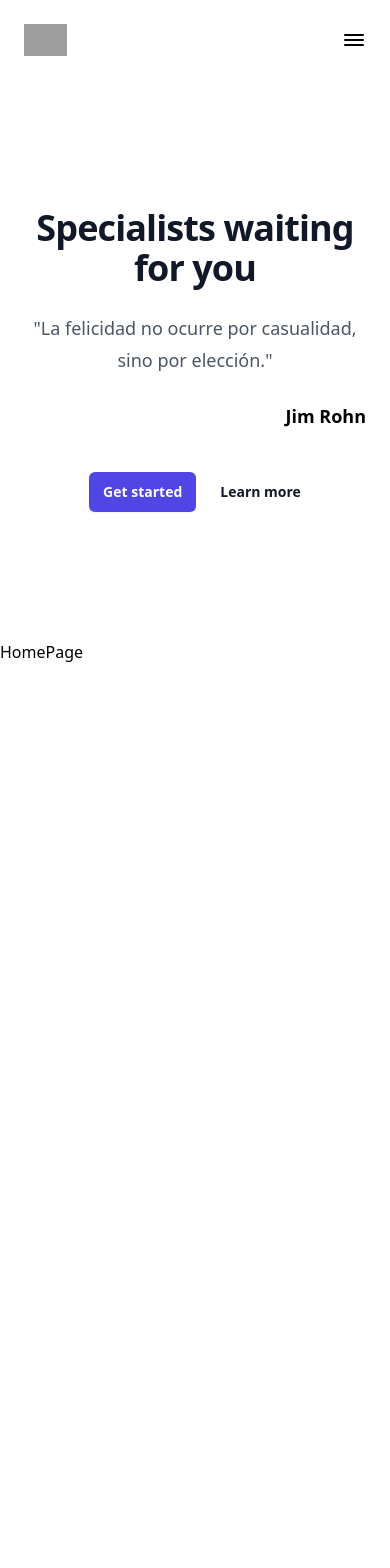
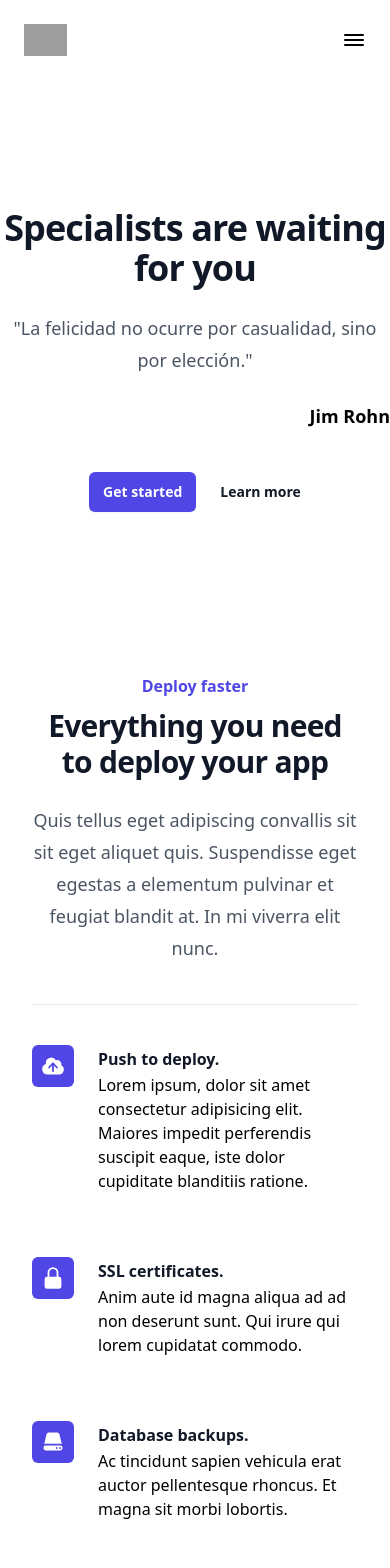
Before and after one commit to samergh1/padsy, a React (Vite) app: page / in a window 390 px wide. Shown: the top 1568 px of the page. Before the commit the page ends 844 px from the top, so only its background shows below. Built offline with nearby package versions, Linux system fonts and the light colour scheme; grey boxes are pictures that could not be loaded.

Commit message:
feature created

```diff
--- a/src/pages/LandingPage/LandingPage.jsx
+++ b/src/pages/LandingPage/LandingPage.jsx
@@ -1,13 +1,14 @@
-import { useState } from 'react'
 import { NavBar } from './components/NavBar'
-import { Main } from './components/Main'
+import { Body } from './components/Body'
+import { Features } from './components/Features'
 
 export function LandingPage() {
   return (
     <>
-    <NavBar/>
-    <Main/>
-    <h1>HomePage</h1>
+      <NavBar />
+      <Body />
+      <Features />
+      <h1>HomePage</h1>
     </>
   )
 }
--- /dev/null
+++ b/src/pages/LandingPage/components/Body.jsx
@@ -0,0 +1,26 @@
+export function Body() {
+    return (
+        <main>
+            <div class="mx-auto max-w-2xl py-32 sm:py-40 lg:py-32">
+                <div class="hidden sm:mb-8 sm:flex sm:justify-center">
+                    {/* Title */}
+                    <div class="relative rounded-full py-1 px-3 text-sm leading-6 text-gray-600 ring-1 ring-gray-900/10 hover:ring-gray-900/20">
+                        Get to know our specialists better. <a href="#" class="font-semibold text-indigo-600"><span class="absolute inset-0" aria-hidden="true"></span>Go to doctors</a>
+                    </div>
+                </div>
+                <div class="text-center">
+                    {/* Title */}
+                    <h1 class="text-4xl font-bold tracking-tight text-gray-900 sm:text-6xl">Specialists are waiting for you</h1>
+                    {/* Subtitle */}
+                    <p class="mt-6 text-lg leading-8 text-gray-600">"La felicidad no ocurre por casualidad, sino por elección."</p>
+                    <p class="mt-6 text-lg leading-8 text-black font-bold text-right">Jim Rohn</p>
+                    {/* Buttons */}
+                    <div class="mt-10 flex items-center justify-center gap-x-6">
+                        <a href="#" class="rounded-md bg-indigo-600 px-3.5 py-2.5 text-sm font-semibold text-white shadow-sm hover:bg-indigo-500 focus-visible:outline focus-visible:outline-2 focus-visible:outline-offset-2 focus-visible:outline-indigo-600">Get started</a>
+                        <a href="#" class="text-sm font-semibold leading-6 text-gray-900 hover:ring-gray-900/20">Learn more</a>
+                    </div>
+                </div>
+            </div>
+        </main>
+    )
+}
--- /dev/null
+++ b/src/pages/LandingPage/components/Features.jsx
@@ -0,0 +1,57 @@
+import { CloudArrowUpIcon, LockClosedIcon, ServerIcon } from '@heroicons/react/20/solid'
+
+const features = [
+  {
+    name: 'Push to deploy.',
+    description:
+      'Lorem ipsum, dolor sit amet consectetur adipisicing elit. Maiores impedit perferendis suscipit eaque, iste dolor cupiditate blanditiis ratione.',
+    icon: CloudArrowUpIcon,
+  },
+  {
+    name: 'SSL certificates.',
+    description: 'Anim aute id magna aliqua ad ad non deserunt sunt. Qui irure qui lorem cupidatat commodo.',
+    icon: LockClosedIcon,
+  },
+  {
+    name: 'Database backups.',
+    description: 'Ac tincidunt sapien vehicula erat auctor pellentesque rhoncus. Et magna sit morbi lobortis.',
+    icon: ServerIcon,
+  },
+  {
+    name: 'Database backups.',
+    description: 'Ac tincidunt sapien vehicula erat auctor pellentesque rhoncus. Et magna sit morbi lobortis.',
+    icon: ServerIcon,
+  },
+]
+
+export function Features() {
+  return (
+    <div className="bg-white py-8 sm:py-12 text-center px-8">
+      <h2 className="text-base font-semibold leading-7 text-indigo-600">Deploy faster</h2>
+
+      <div class="mx-auto max-w-3xl">
+        <p className="mt-2 text-3xl font-bold tracking-tight text-gray-900 sm:text-4xl">Everything you need to deploy your app</p>
+        <p className="mt-6 text-lg leading-8 text-gray-600">
+          Quis tellus eget adipiscing convallis sit sit eget aliquet quis. Suspendisse eget egestas a elementum pulvinar et feugiat blandit at. In mi viverra elit nunc.
+        </p>
+      </div>
+
+      <div className="mx-auto max-w-5xl">
+        <div className="mx-auto mt-10 grid max-w-6xl grid-cols-1 gap-y-16 gap-x-8 border-t border-gray-200 pt-10 sm:mt-16 sm:pt-16 md:grid-cols-2">
+          {features.map((feature) => (
+            <div className="flex items-start text-start">
+              <div className="inline-flex items-center rounded-md border border-transparent bg-indigo-600 px-2 py-2 text-sm font-medium">
+                <feature.icon className="h-6 w-6 text-white" aria-hidden="true" />
+              </div>
+
+              <div className="pl-6 group relative">
+                <h4 className="text-base font-semibold leading-7 text-gray-900">{feature.name}</h4>
+                <p className="inline">{feature.description}</p>
+              </div>
+            </div>
+          ))}
+        </div>
+      </div>
+    </div>
+  )
+}
--- a/src/pages/LandingPage/components/Main.jsx
+++ /dev/null
@@ -1,28 +0,0 @@
-export function Main() {
-    return (
-        <main>
-            <div class="relative px-6 lg:px-8">
-                <div class="mx-auto max-w-2xl py-32 sm:py-40 lg:py-32">
-                    <div class="hidden sm:mb-8 sm:flex sm:justify-center">
-                        {/* Title */}
-                        <div class="relative rounded-full py-1 px-3 text-sm leading-6 text-gray-600 ring-1 ring-gray-900/10 hover:ring-gray-900/20">
-                            Get to know our specialists better. <a href="#" class="font-semibold text-indigo-600"><span class="absolute inset-0" aria-hidden="true"></span>Go to doctors</a>
-                        </div>
-                    </div>
-                    <div class="text-center">
-                        {/* Title */}
-                        <h1 class="text-4xl font-bold tracking-tight text-gray-900 sm:text-6xl">Specialists waiting for you</h1>
-                        {/* Subtitle */}
-                        <p class="mt-6 text-lg leading-8 text-gray-600">"La felicidad no ocurre por casualidad, sino por elección."</p>
-                        <p class="mt-6 text-lg leading-8 text-black font-bold text-right">Jim Rohn</p>
-                        {/* Buttons */}
-                        <div class="mt-10 flex items-center justify-center gap-x-6">
-                            <a href="#" class="rounded-md bg-indigo-600 px-3.5 py-2.5 text-sm font-semibold text-white shadow-sm hover:bg-indigo-500 focus-visible:outline focus-visible:outline-2 focus-visible:outline-offset-2 focus-visible:outline-indigo-600">Get started</a>
-                            <a href="#" class="text-sm font-semibold leading-6 text-gray-900 hover:ring-gray-900/20">Learn more</a>
-                        </div>
-                    </div>
-                </div>
-            </div>
-        </main>
-    )
-}
--- a/src/pages/LandingPage/components/NavBar.jsx
+++ b/src/pages/LandingPage/components/NavBar.jsx
@@ -1,6 +1,25 @@
 import { useState } from 'react'
 import { Dialog } from '@headlessui/react'
 import { UilBars, UilTimes } from '@iconscout/react-unicons'
+
+const menuOptions = [
+  {
+    name: 'Features',
+    href: '#',
+  },
+  {
+    name: 'Doctors',
+    href: '#',
+  },
+  {
+    name: 'Pages',
+    href: '#',
+  },
+  {
+    name: 'Contact',
+    href: '#',
+  },
+]
 
 export function NavBar() {
   const [mobileMenuOpen, setMobileMenuOpen] = useState(false)
@@ -8,48 +27,56 @@ export function NavBar() {
   return (
     <header className="bg-white sticky top-0 z-50">
       <nav className="mx-auto flex max-w-7xl items-center justify-between p-6 px-6 pt-6 lg:px-8" aria-label="Global">
+
         {/* Company's Logo */}
+
         <div className="flex lg:flex-1">
           <a href="#" className="-m-1.5 p-1.5">
-            <span className="sr-only">Your Company</span>
             <img className="h-8 w-auto" src="https://tailwindui.com/img/logos/mark.svg?color=indigo&shade=600" alt="" />
           </a>
         </div>
-        {/* Mobile Menu */}
+
+        {/* Mobile Menu Button */}
+
         <div className="flex lg:hidden">
           <button
             type="button"
             className="-m-2.5 inline-flex items-center justify-center rounded-md p-2.5 text-gray-700"
             onClick={() => setMobileMenuOpen(true)}
           >
-            <span className="sr-only">Open main menu</span>
             <UilBars className="h-6 w-6 text-black" aria-hidden="true" />
           </button>
         </div>
-        {/* Landing Page Parts */}
+
+        {/* Menu Options */}
+
         <div className="hidden lg:flex lg:gap-x-12">
-          <a href="#" className="text-sm py-2 px-3 block rounded-lg font-semibold leading-6 text-gray-900 hover:bg-gray-50">
-            Features
+          {menuOptions.map((option) => (
+            <a
+              href={option.href}
+              className="text-sm py-2 px-3 block rounded-lg font-semibold leading-6 text-gray-900 hover:bg-gray-50"
+            >
+              {option.name}
             </a>
-          <a href="#" className="text-sm py-2 px-3 block rounded-lg font-semibold leading-6 text-gray-900 hover:bg-gray-50">
-            Doctors
-          </a>
-          <a href="#" className="text-sm py-2 px-3 block rounded-lg font-semibold leading-6 text-gray-900 hover:bg-gray-50">
-            Pages
-          </a>
-          <a href="#" className="text-sm py-2 px-3 block rounded-lg font-semibold leading-6 text-gray-900 hover:bg-gray-50">
-            Contact
-          </a>
+          ))}
         </div>
+
         {/* Authentication Buttons */}
+
         <div className="hidden ml-6 lg:flex">
-          <span class="ml-3 sm:block">
-            <button type="button" class="inline-flex items-center rounded-md border border-gray-300 bg-white px-4 py-2 text-sm font-medium text-gray-700 shadow-sm hover:bg-gray-50 focus:outline-none focus:ring-2 focus:ring-indigo-500 focus:ring-offset-2">
+          <span className="ml-3 sm:block">
+            <button
+              type="button"
+              className="inline-flex items-center rounded-md border border-gray-300 bg-white px-4 py-2 text-sm font-medium text-gray-700 shadow-sm hover:bg-gray-50 focus:outline-none focus:ring-2 focus:ring-indigo-500 focus:ring-offset-2"
+            >
               Sign in
             </button>
           </span>
-          <span class="sm:ml-3">
-            <button type="button" class="inline-flex items-center rounded-md border border-transparent bg-indigo-600 px-4 py-2 text-sm font-medium text-white shadow-sm hover:bg-indigo-700 focus:outline-none focus:ring-2 focus:ring-indigo-500 focus:ring-offset-2">
+          <span className="sm:ml-3">
+            <button
+              type="button"
+              className="inline-flex items-center rounded-md border border-transparent bg-indigo-600 px-4 py-2 text-sm font-medium text-white shadow-sm hover:bg-indigo-700 focus:outline-none focus:ring-2 focus:ring-indigo-500 focus:ring-offset-2"
+            >
               Sign up
             </button>
           </span>
@@ -57,9 +84,12 @@ export function NavBar() {
       </nav>
 
       {/* Hamburger Menu */}
+
       <Dialog as="div" className="lg:hidden" open={mobileMenuOpen} onClose={setMobileMenuOpen}>
         <div className="fixed inset-0 z-10" />
-        <Dialog.Panel className="fixed inset-y-0 right-0 top-0 z-50 w-full overflow-y-auto bg-white px-6 py-6 sm:max-w-sm sm:ring-1 sm:ring-gray-900/10">
+        <Dialog.Panel
+          className="fixed inset-y-0 right-0 top-0 z-50 w-full overflow-y-auto bg-white px-6 py-6 sm:max-w-sm sm:ring-1 sm:ring-gray-900/10"
+        >
           <button
             type="button"
             className="-m-2.5 rounded-md p-2.5 text-gray-700"
@@ -70,34 +100,22 @@ export function NavBar() {
           </button>
           <div className="mt-6 flow-root">
             <div className="-my-6 divide-y divide-gray-500/10">
-              {/* Landing Page Parts */}
+
+              {/* Menu Options */}
+
               <div className="space-y-2 py-6">
+                {menuOptions.map((option) => (
                   <a
-                  href="#"
+                    href={option.href}
                     className="-mx-3 block rounded-lg py-2 px-3 text-base font-semibold leading-7 text-gray-900 hover:bg-gray-50"
                   >
-                  Features
+                    {option.name}
                   </a>
-                <a
-                  href="#"
-                  className="-mx-3 block rounded-lg py-2 px-3 text-base font-semibold leading-7 text-gray-900 hover:bg-gray-50"
-                >
-                  Doctors
-                </a>
-                <a
-                  href="#"
-                  className="-mx-3 block rounded-lg py-2 px-3 text-base font-semibold leading-7 text-gray-900 hover:bg-gray-50"
-                >
-                  Pages
-                </a>
-                <a
-                  href="#"
-                  className="-mx-3 block rounded-lg py-2 px-3 text-base font-semibold leading-7 text-gray-900 hover:bg-gray-50"
-                >
-                  Contact
-                </a>
+                ))}
               </div>
+
               {/* Authentication Buttons */}
+
               <div className="space-y-2 py-6">
                 <a
                   href="#"
```
Lines whose indentation alone changed are shown as unchanged.
